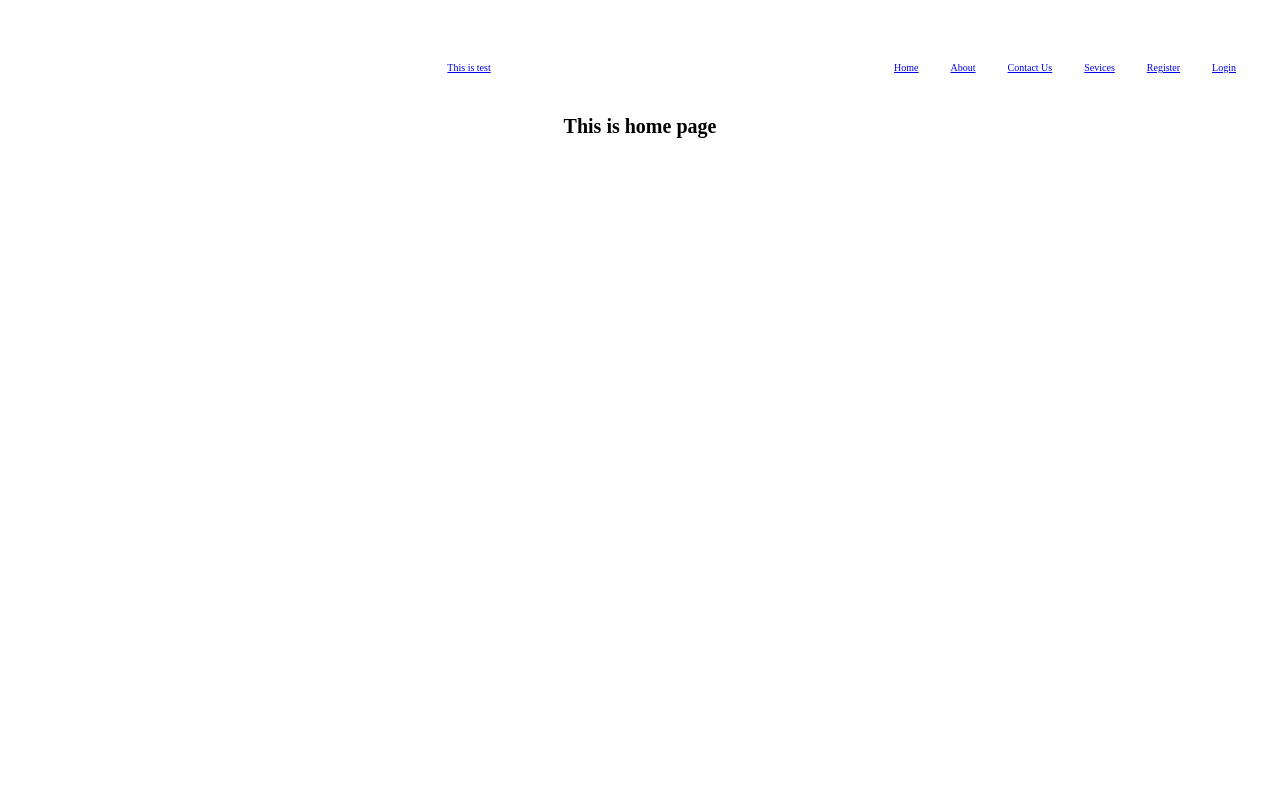
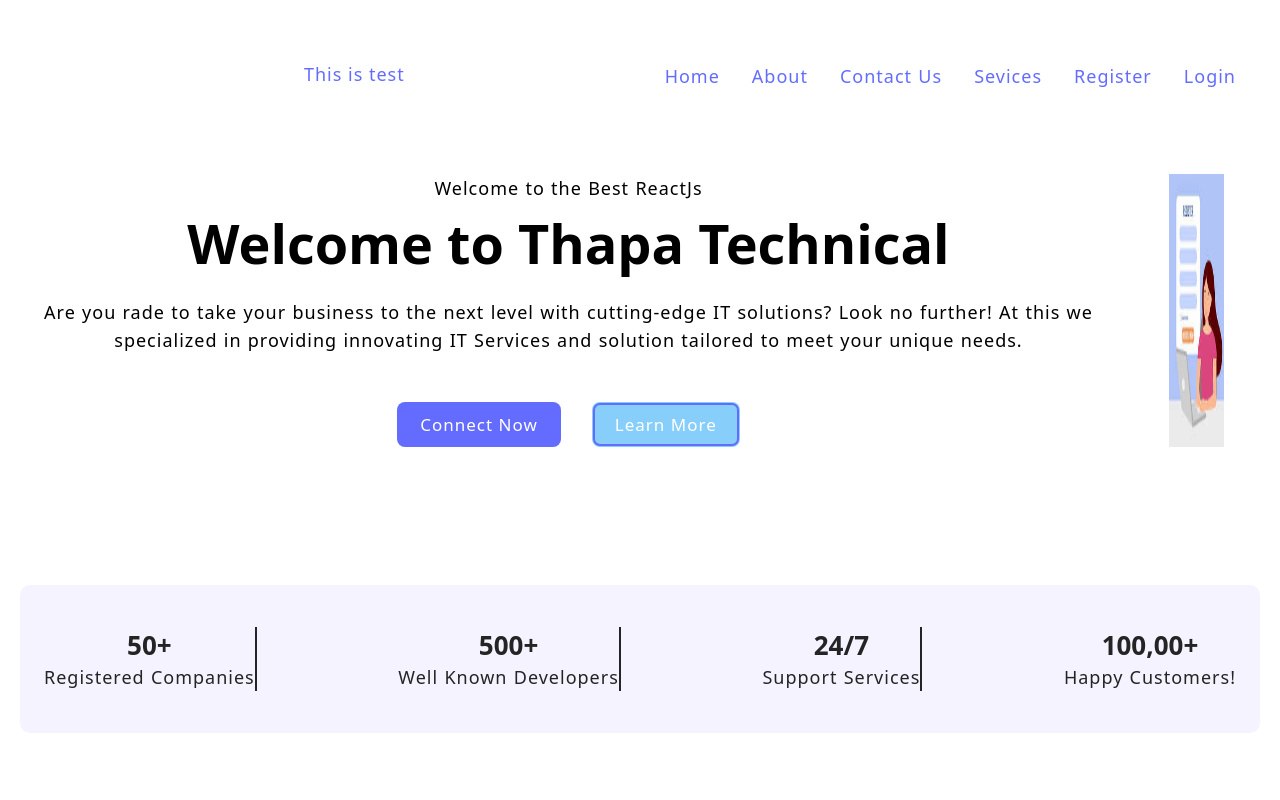
Before and after one commit to tarunkuma707/mern_stack_thapt, a React (Vite) app in the folder vite-project/: page / in a window 1280 px wide. Shown: the top 800 px of the page. Built offline with nearby package versions, Linux system fonts and the light colour scheme.

Commit message:
Home page with CSS Style Video 24 React Mern series thapa

```diff
--- a/vite-project/src/App.jsx
+++ b/vite-project/src/App.jsx
@@ -19,12 +19,12 @@
       <BrowserRouter>
         <Navbar />
         <Routes>
-          <Route path="/" element={<Home />} />
-          <Route path="/about" element={<About />} />
-          <Route path="/contact" element={<Contact />} />
-          <Route path="/services" element={<Services />} />
-          <Route path="/login" element={<Login />} />
-          <Route path="/register" element={<Register />} />
+          <Route activeClassName='is-active' path="/" element={<Home />} />
+          <Route activeClassName='is-active' path="/about" element={<About />} />
+          <Route activeClassName='is-active' path="/contact" element={<Contact />} />
+          <Route activeClassName='is-active' path="/services" element={<Services />} />
+          <Route activeClassName='is-active' path="/login" element={<Login />} />
+          <Route activeClassName='is-active' path="/register" element={<Register />} />
         </Routes>
       </BrowserRouter>
     </>
--- a/vite-project/src/index.css
+++ b/vite-project/src/index.css
@@ -2,10 +2,46 @@
   margin: 0;
   padding: 0;
   box-sizing: border-box;
+  font-family: Urbanist, system-ui, Avenir, Arial, Helvetica, sans-serif;
 }
 
+:root{
+  --bg-color:#f4f3ff;
+  --btn-color:#646cff;
+  --dark-color:#242424;
+  --helper-color:#99b9ff;
+}
 html{
   font-size: 62.5%;
+}
+
+body{
+  margin: 0;
+  /* display: flex;
+  place-items: center; */
+  min-width: 32rem;
+  min-height: 100vh;
+}
+
+h1{
+  font-size: 5.4rem;
+  line-height: 1.1;
+  font-weight: bold;
+}
+
+p,li,label,input,textarea{
+  font-size: 1.8rem;
+  line-height: 1.56;
+  letter-spacing: 0.1rem;
+  word-spacing: 0.06rem;
+}
+
+a{
+  font-size: 500;
+  font-size: 1.8rem;
+  letter-spacing: 0.1rem;
+  color: var(--btn-color);
+  text-decoration: inherit;
 }
 
 li{
@@ -17,3 +53,93 @@
   padding: 4.2rem 2.4rem;
   margin: 0 auto;
 }
+
+.grid{
+  display: grid;
+  gap:6.4rem;
+}
+
+.grid-two-cols{
+  grid-template-columns: repeat(2,1fr);
+}
+
+.grid-two-cols{
+  grid-template-columns: repeat(4,1fr);
+}
+
+button{
+  text-transform: capitalize;
+  padding: 1.0rem 2.2rem;
+  font-size: 1.7rem;
+  font-size: 500;
+  background-color: var(--btn-color);
+  border-radius: 0.8rem;
+  border: 0.1rem solid transparent;
+  cursor: pointer;
+  letter-spacing: 0.1rem;
+  color: #fff;
+  transition: border-color 0.3s;
+}
+
+.secondary-btn{
+  background-color: lightskyblue;
+  box-shadow: inset 0 0 0 0.2rem var(--btn-color);
+  margin-left: 3.1rem;
+}
+
+button:hover{
+  box-shadow: inset 0 0 0 0.1rem var(--bg-color);
+}
+
+a:hover, a:active{
+   color: #535bf2;
+}
+
+.section-hero{
+  &.grid{
+    align-items: center;
+  }
+  .hero-content{
+    & p {
+      margin:2.4rem 0 4.8rem 0;
+      &:first-child{
+        margin: 0 0 1.2rem 0;
+      }
+
+    }
+  }
+  .hero-image{
+    display: flex;
+    justify-content:center ;
+    & img{
+      width: 70%;
+      height: auto;
+    }
+  }
+}
+
+
+/*** Analytics *****/
+.section-analytics{
+  margin: 9.6rem 0;
+  & .container{
+    background-color: var(--bg-color);
+    border-radius: 1rem;
+  }
+  & .grid{
+    color: var(--dark-color);
+  }
+  & .div1{
+    text-align: center;
+    border-right: 0.2rem solid var(--dark-color);
+    &:last-child{
+      border: none;
+    }
+    & h2 {
+      font-size: 2.6rem;
+    }
+    & p {
+      text-transform: capitalize;
+    }
+  }
+}
--- a/vite-project/src/pages/Home.jsx
+++ b/vite-project/src/pages/Home.jsx
@@ -1,5 +1,72 @@
 const Home = () =>{
-    return <h1>This is home page</h1>
+    return <>
+                <main>
+                    <section className="section-hero">
+                        <div className="container grid grid-two-cols">
+                            <div className="hero-content">
+                                <p>Welcome to the Best ReactJs</p>
+                                <h1>Welcome to Thapa Technical</h1>
+                                <p>
+                                    Are you rade to take your business to the next level with cutting-edge IT solutions? Look no further! At this we specialized in providing innovating IT Services and solution tailored to meet your unique needs.
+                                </p>
+                                <div className="btn btn-group">
+                                    <a href="/contact">
+                                        <button className="btn">Connect Now</button>
+                                    </a>
+                                    <a href="/services">
+                                        <button className="btn secondary-btn">Learn More</button>
+                                    </a>
+                                </div>
+                            </div>
+                            <div className="hero-image">
+                                <img src="/images/register.jpg" alt="Home"/>
+                            </div>
+                        </div>
+                    </section>
+                </main>
+                <section className="section-analytics">
+                    <div className="container grid grid-four-cols">
+                        <div className="div1">
+                            <h2>50+</h2>
+                            <p>Registered Companies</p>
+                        </div>
+                        <div className="div1">
+                            <h2>500+</h2>
+                            <p>Well known developers</p>
+                        </div>
+                        <div className="div1">
+                            <h2>24/7</h2>
+                            <p>Support Services</p>
+                        </div>
+                        <div className="div1">
+                            <h2>100,00+</h2>
+                            <p>Happy Customers!</p>
+                        </div>
+                    </div>
+                </section>
+                <section className="section-hero">
+                    <div className="container grid grid-two-cols">
+                        <div className="hero-image">
+                            <img src="/images/register.jpg" alt="Home"/>
+                        </div>
+                        <div className="hero-content">
+                            <p>Welcome to the Best ReactJs</p>
+                            <h1>Welcome to Thapa Technical</h1>
+                            <p>
+                                Are you rade to take your business to the next level with cutting-edge IT solutions? Look no further! At this we specialized in providing innovating IT Services and solution tailored to meet your unique needs.
+                            </p>
+                            <div className="btn btn-group">
+                                <a href="/contact">
+                                    <button className="btn">Connect Now</button>
+                                </a>
+                                <a href="/services">
+                                    <button className="btn secondary-btn">Learn More</button>
+                                </a>
+                            </div>
+                        </div>
+                    </div>
+                </section>
+            </>
 
 };
 
```
